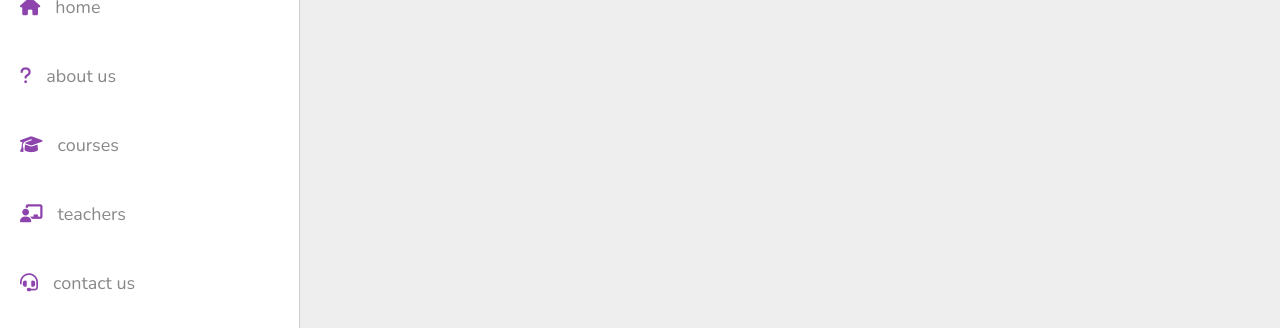
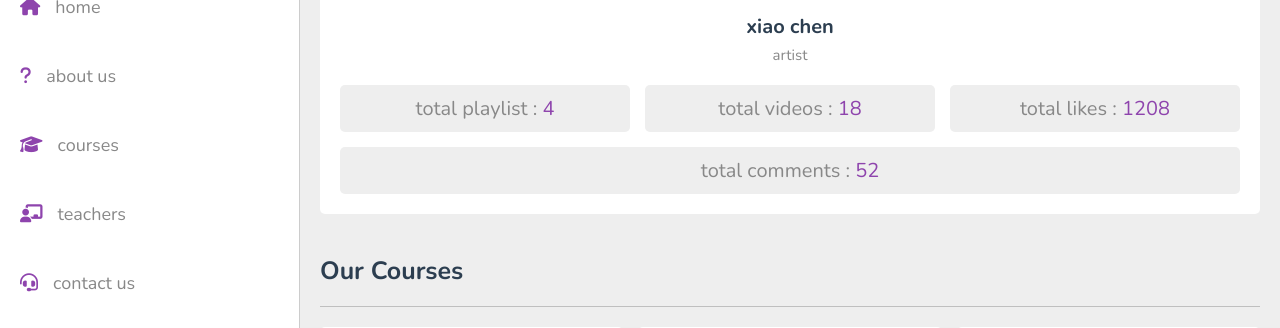
Before and after one commit to iuliachobotar/diplom_work, a PHP site: page /teacher_profile.html in a window 1280 px wide. Shown: the part 302-630 px from the top of the page. Run offline with PHP 8.4, Linux system fonts and the light colour scheme; some libraries are stand-ins or nearby versions.

Commit message:
page teacher-profile done

```diff
--- a/css/style.css
+++ b/css/style.css
@@ -1003,7 +1003,7 @@ background: none;
 
 .teachers .box-container .box .tutor span{
     color: var(--main-color);
-    font-style: 1.5rem;
+    font-size: 1.5rem;
 }
 
 .teachers .box-container .box p{
@@ -1029,6 +1029,63 @@ color: var(--black);
     line-height: 2;
     padding-bottom: .5rem;
 }
+
+.tutor-profile .details {
+    background-color: var(--white);
+    border-radius: .5rem;
+    padding: 2rem;
+    text-align: center;
+}
+
+.tutor-profile .details .tutor {
+    margin-bottom: 2rem;
+}
+
+.tutor-profile .details .tutor img{
+    height: 10rem;
+    width: 10rem;
+    border-radius: 50%;
+    object-fit: cover;
+    margin-bottom: .5rem;
+}
+
+.tutor-profile .details .tutor h3{
+    font-size: 2rem;
+    color: var(--black);
+    margin: .5rem 0;
+}
+
+
+.tutor-profile .details .tutor span{
+    font-size: 1.5rem;
+    color: var(--light-color);
+}
+
+
+.tutor-profile .details .flex{
+    display: flex;
+    gap: 1.5rem;
+    align-items: center;
+    flex-wrap: wrap;
+}
+
+
+.tutor-profile .details .flex p{
+    flex: 1 1 25rem;
+    border-radius: .5rem;
+    background-color: var(--light-bg);
+    padding: 1rem 3rem;
+    font-size: 2rem;
+    color: var(--light-color);
+}
+
+
+.tutor-profile .details .flex p span{
+    color: var(--main-color);
+}
+
+
+
 
 
 
--- a/home.html
+++ b/home.html
@@ -136,7 +136,7 @@
                 <div class="tutor">
                     <img src="images/pic-02.png" alt="">
                     <div>
-                        <h3>xio chen</h3>
+                        <h3>xiao chen</h3>
                         <span>21-25-2024</span>
                     </div>
                 </div>
--- a/teacher_profile.html
+++ b/teacher_profile.html
@@ -67,6 +67,68 @@
 
 </div>
 
+<section class="tutor-profile">
+
+<h1 class="heading">profile details</h1>
+
+<div class="details">
+    <div class="tutor">
+        <img src="images/pic-02.png" alt="">
+        <h3>xiao chen</h3>
+        <span>artist</span>
+    </div>
+    <div class="flex">
+        <p>total playlist : <span>4</span></p>
+        <p>total videos : <span>18</span></p>
+        <p>total likes : <span>1208</span></p>
+        <p>total comments : <span>52</span></p>
+    </div>
+</div>
+
+
+</section>
+
+
+<section class="courses">
+
+    <h1 class="heading">our courses</h1>
+
+    <div class="box-container">
+
+        <div class="box">
+
+            <img src="images/Урок_1.png" class="thumb" alt="">
+            <h3 class="title">Photoshop tutorial</h3>
+            <a href="playlist.html" class="inline-btn">view playlist</a>
+        </div>
+
+        <div class="box">
+
+            <img src="images/Урок_2.png" class="thumb" alt="">
+            <h3 class="title">Brush tutorial</h3>
+            <a href="playlist.html" class="inline-btn">view playlist</a>
+        </div>
+
+        <div class="box">
+
+            <img src="images/Урок_3.png" class="thumb" alt="">
+            <h3 class="title">References - theory</h3>
+            <a href="playlist.html" class="inline-btn">view playlist</a>
+        </div>
+
+        <div class="box">
+
+            <img src="images/Урок_4.png" class="thumb" alt="">
+            <h3 class="title">practice</h3>
+            <a href="playlist.html" class="inline-btn">view playlist</a>
+        </div>
+
+
+    </div>
+
+
+</section>
+
 
 
 
--- a/teachers.html
+++ b/teachers.html
@@ -90,7 +90,7 @@
     <div class="tutor">
         <img src="images/pic-02.png" alt="">
         <div>
-            <h3>xiao ghen</h3>
+            <h3>xiao chen</h3>
             <span>artist</span>
         </div>
     </div>
```
